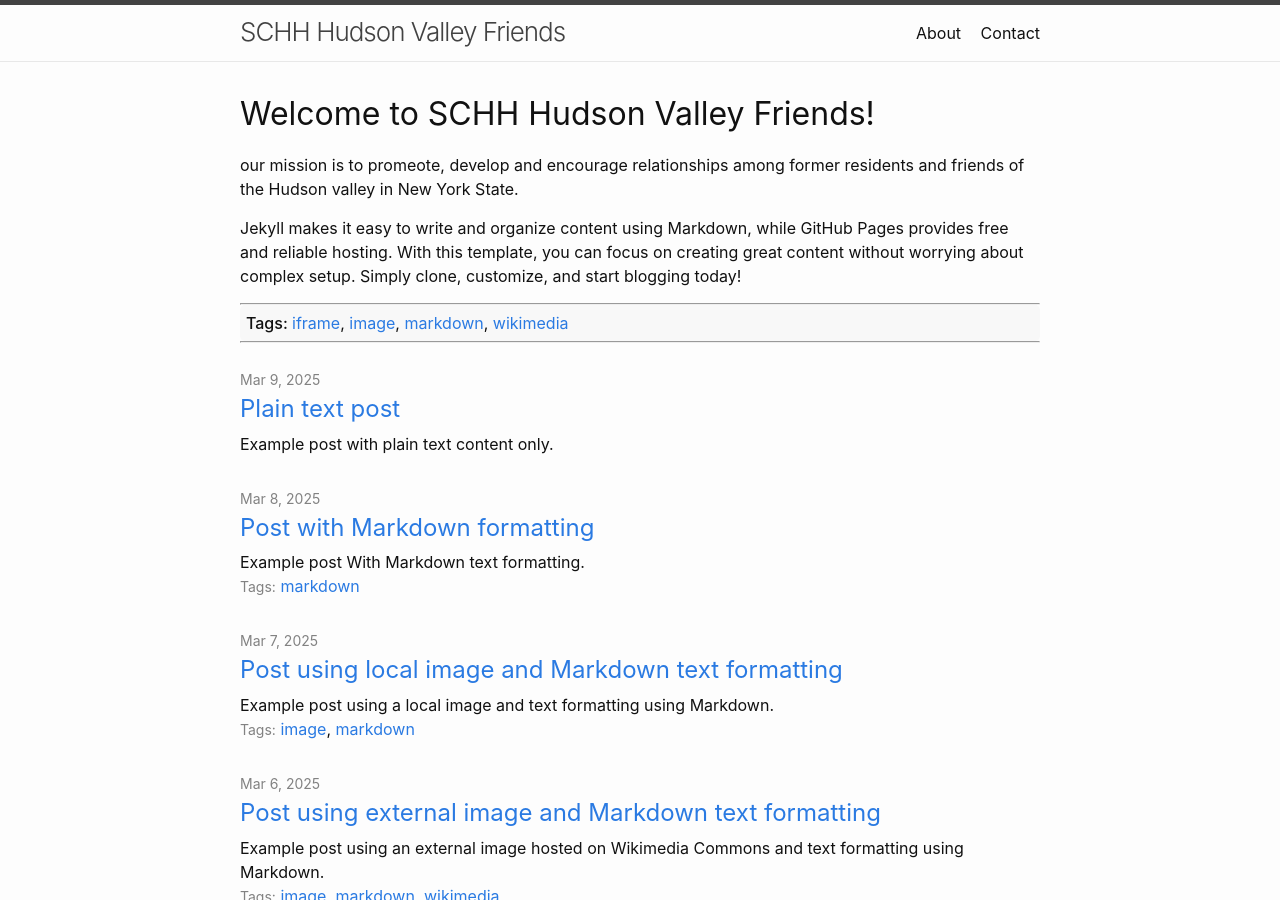
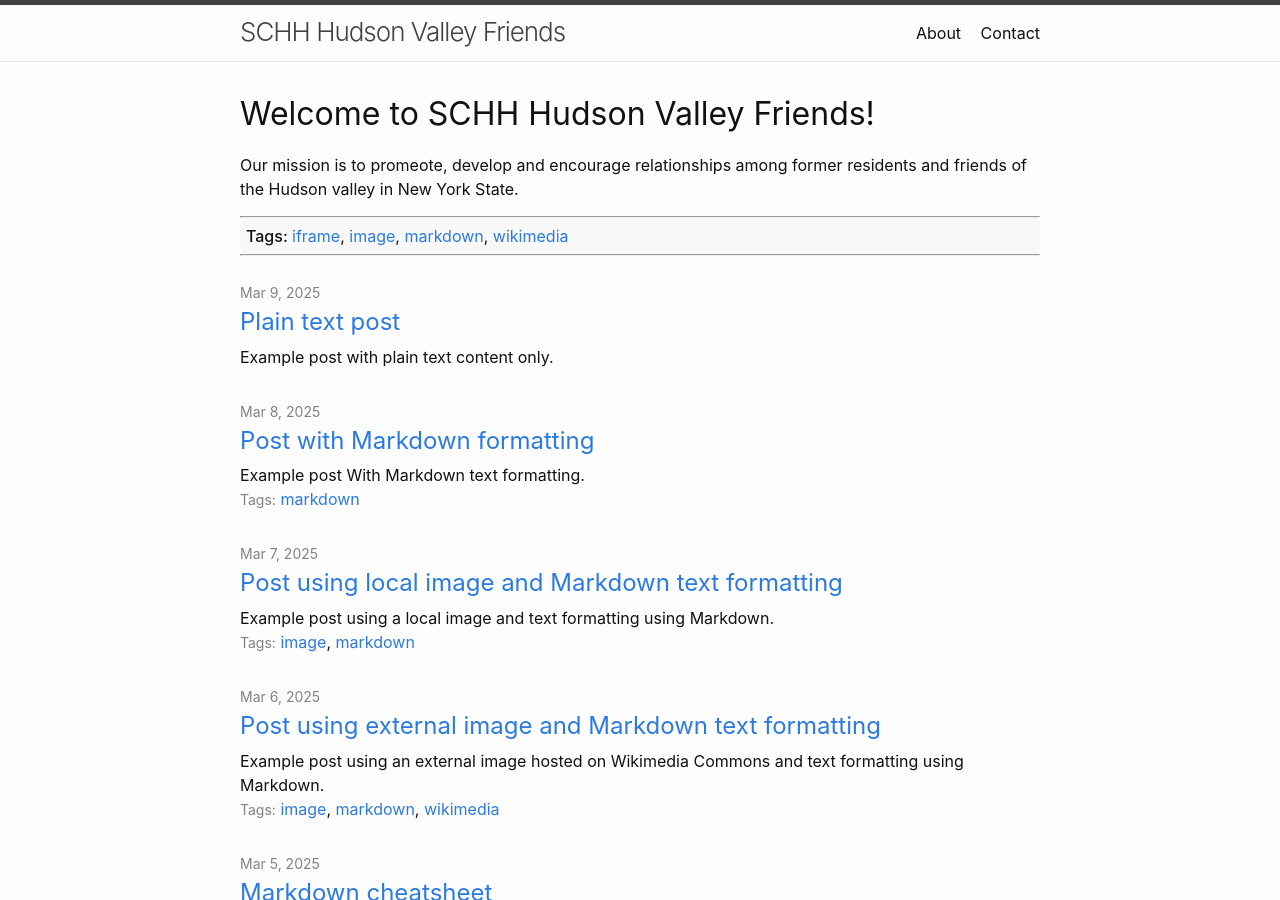
Before and after one commit to HudsonValleyFriends/Hudson-Valley-Friends, a Jekyll site: the page built from index.md, in a window 1280 px wide and 900 px high. Built offline with Jekyll 4.4.1, drawn with Linux system fonts in a browser that asks for light colours; a script that is not in the unit is left out.

Commit message:
Update index.md

```diff
--- a/index.md
+++ b/index.md
@@ -10,6 +10,4 @@ list_title:
 
 # Welcome to SCHH Hudson Valley Friends!
 
-our mission is to promeote, develop and encourage relationships among former residents and friends of the Hudson valley in New York State.
-
-Jekyll makes it easy to write and organize content using Markdown, while GitHub Pages provides free and reliable hosting. With this template, you can focus on creating great content without worrying about complex setup. Simply clone, customize, and start blogging today!
+Our mission is to promeote, develop and encourage relationships among former residents and friends of the Hudson valley in New York State.
```
